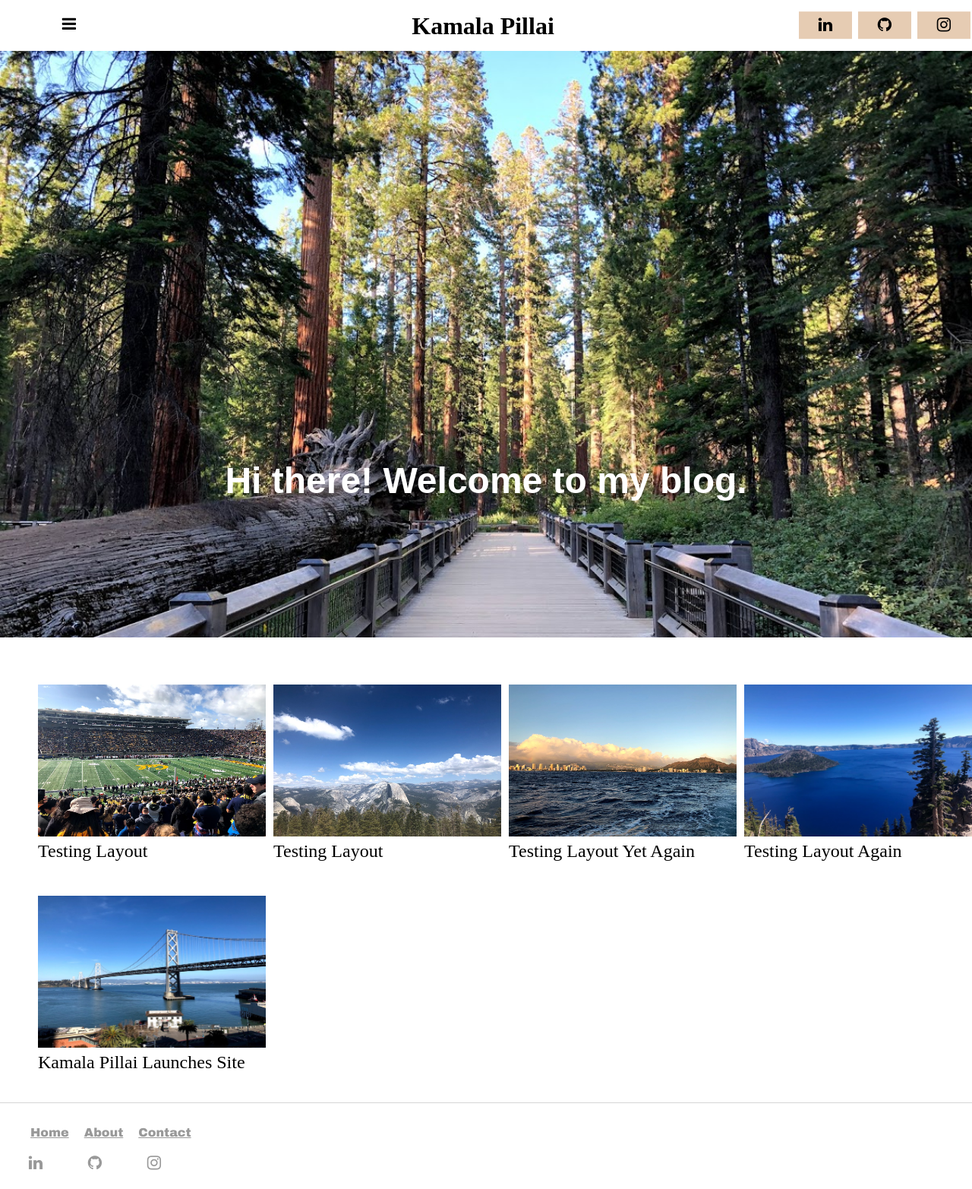
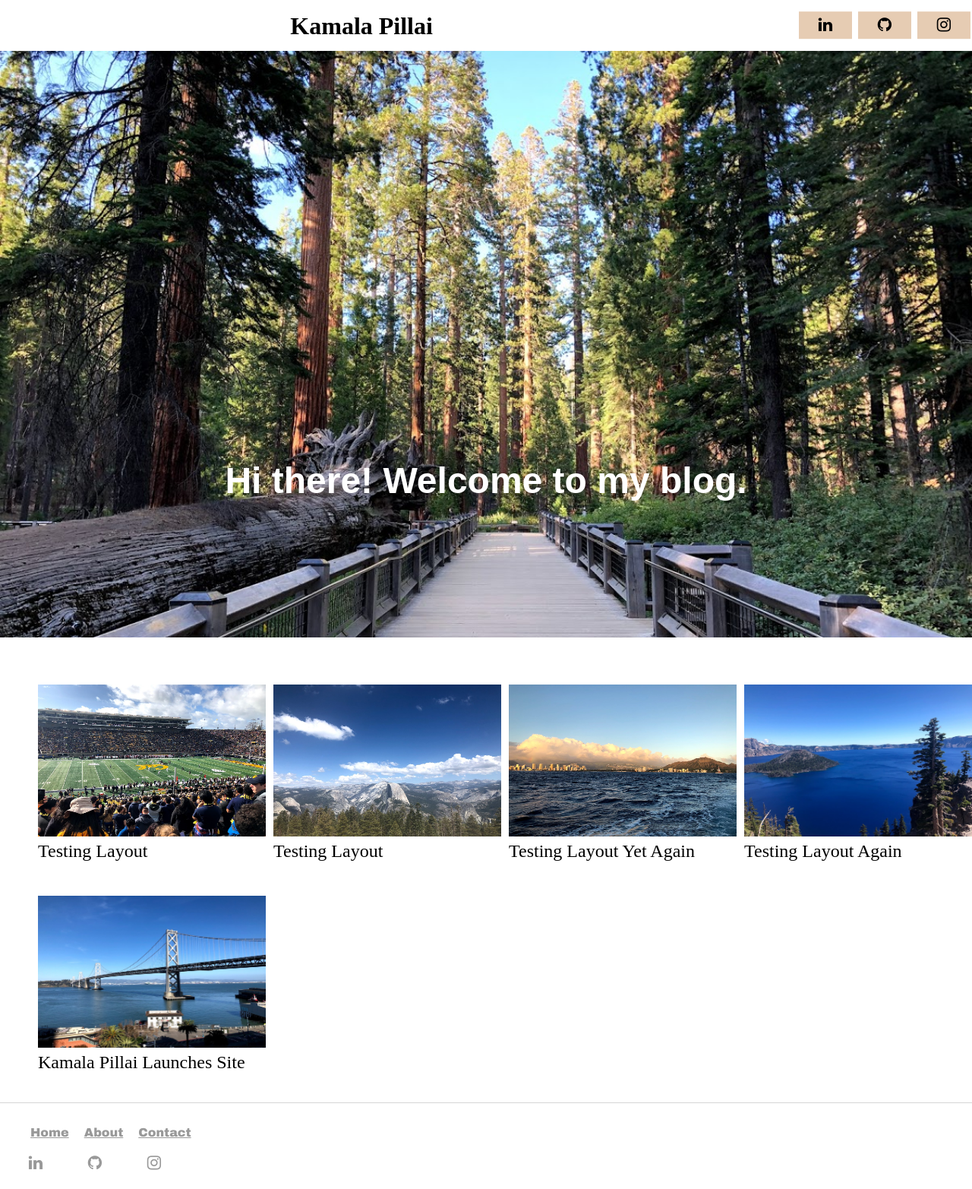
Before and after one commit to kpill/kpill.github.io, a Jekyll site: the page built from index.html, in a window 1280 px wide. Shown: the whole page at 76% size. Built offline with Jekyll 4.4.1, drawn with Linux system fonts in a browser that asks for light colours.

Commit message:
Update default.html

```diff
--- a/_layouts/default.html
+++ b/_layouts/default.html
@@ -12,7 +12,7 @@
 			<div class="fa fa-bars"></div>
 		</div>-->
 		<body>
-		<div class="menu">
+		<!--<div class="menu">
 			<div class="dropdown">
 				<div class="fa fa-bars fa-lg"></div>
 				<div class="dropdown-content">
@@ -21,7 +21,7 @@
 					<a href="/contact">Contact</a>
 				</div>
 			</div>
-		</div>
+		</div> -->
 		<header>
 			<h1><a class="home" href="/">Kamala Pillai</a></h1>
 			<div class="social-icons">
```
